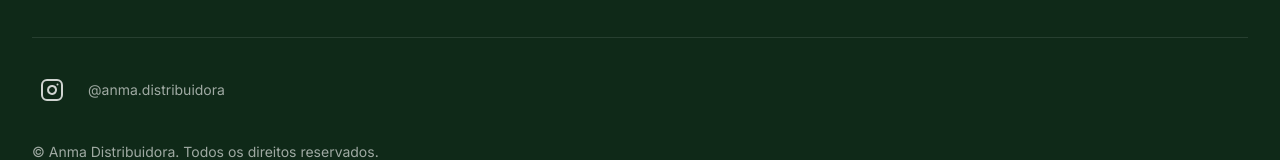
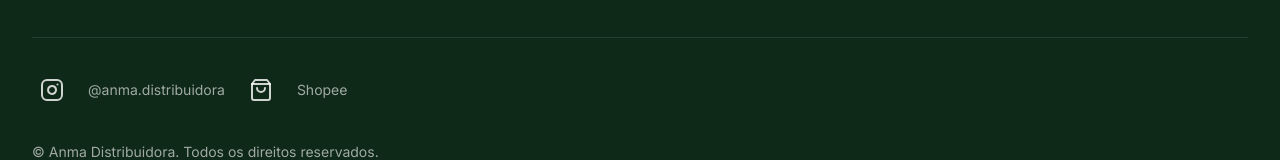
Before and after one commit to GabriiellR/AnmaDistribuidora, a Next.js app: page /contato in a window 1280 px wide. Shown: the part 1930-2090 px from the top of the page. Built offline with nearby package versions, Linux system fonts and the light colour scheme.

Commit message:
Style: Ajustes finos

```diff
--- a/components/Footer.tsx
+++ b/components/Footer.tsx
@@ -1,5 +1,5 @@
 import Link from "next/link";
-import { Instagram } from "lucide-react";
+import { Instagram, ShoppingBag } from "lucide-react";
 import { COMPANY } from "@/lib/constants";
 
 const footerLinks = [
@@ -94,6 +94,19 @@ export function Footer() {
             <Instagram className="h-6 w-6" />
           </a>
           <span className="text-sm text-white/60">@anma.distribuidora</span>
+
+
+          <a
+            href="https://shopee.com.br/anmadistribuidora"
+            target="_blank"
+            rel="noopener noreferrer"
+            className="rounded-full p-2 text-white/80 transition-all duration-200 hover:bg-white/10 hover:text-white"
+            aria-label="Instagram Anma Distribuidora"
+          >
+            <ShoppingBag className="h-6 w-6" />
+          </a>
+          <span className="text-sm text-white/60">Shopee</span>
+
         </div>
 
         <p className="mt-8 text-center text-sm text-white/60 sm:text-left">
--- a/components/HeroSection.tsx
+++ b/components/HeroSection.tsx
@@ -26,7 +26,7 @@ export function HeroSection() {
             {COMPANY.tagline}
           </p>
           <p className="mt-5 max-w-xl text-base text-white/90 md:text-lg">
-            Filme stretch, proteção de carga, fitas e insumos para paletização —
+            Filme stretch, proteção de carga, fitas e insumos para paletização
             com estoque, agilidade e atendimento direto pelo WhatsApp.
           </p>
           <div className="mt-8 flex flex-col gap-3 sm:flex-row sm:flex-wrap">
--- a/lib/constants.ts
+++ b/lib/constants.ts
@@ -5,7 +5,7 @@
  */
 export const COMPANY = {
   name: "Anma Distribuidora",
-  foundedYear: 2022,
+  foundedYear: 2023,
   tagline: "Embalagens inovadoras e sustentáveis",
   phone: "(31) 3965-3006",
   phoneTel: "+553139653006",
@@ -20,6 +20,7 @@ export const COMPANY = {
   coverage: "Atendimento em todo o Brasil",
   social: {
     instagram: "https://www.instagram.com/anma.distribuidora/",
+    Shoppe: "https://www.instagram.com/anma.distribuidora/",
   },
   description:
     "Distribuidora de embalagens com foco em filme stretch, proteção de carga e insumos para sua operação — do comércio à indústria.",
```
